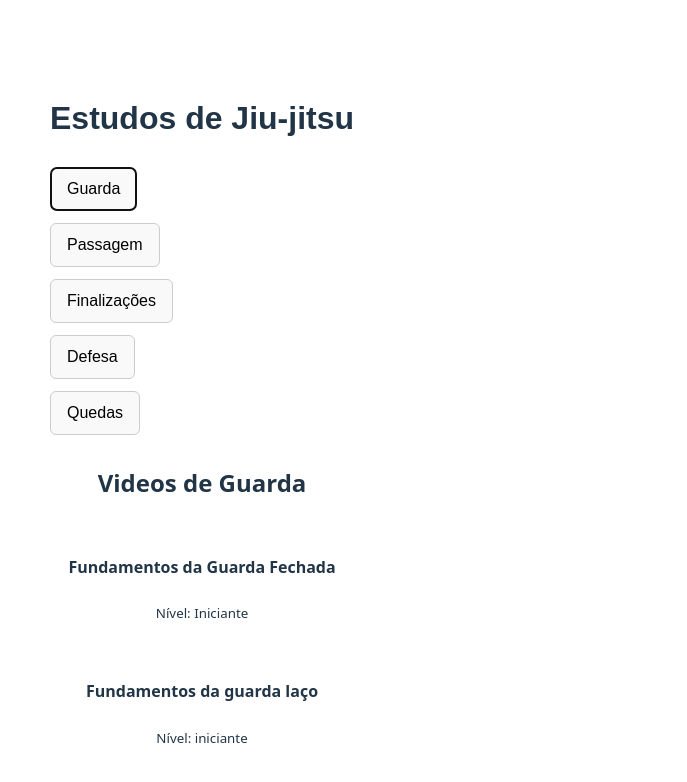
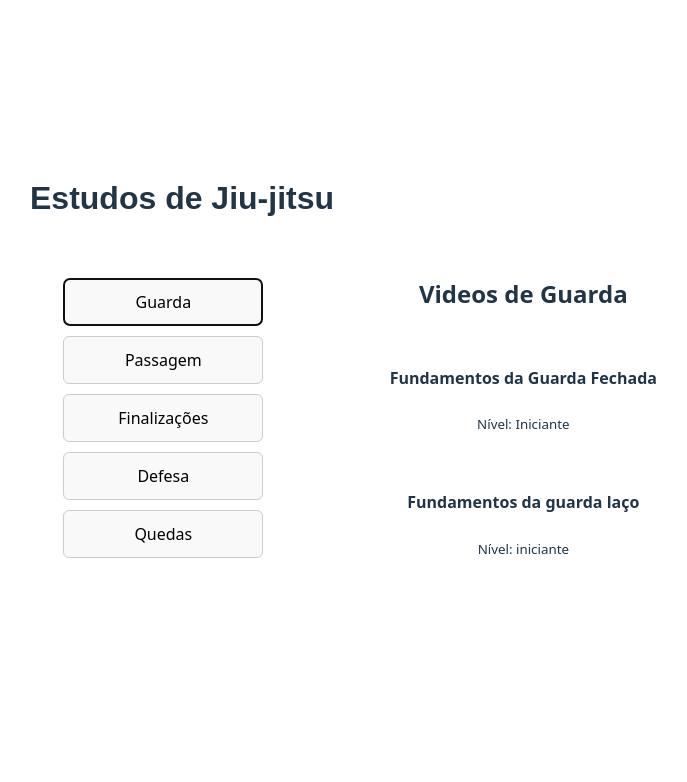
Before and after one commit to Filipecezar00/bjj_learning, a React (Vite) app in the folder jiu-jitsu-study/: page / in a window 1280 px wide. Both pictures are taken after a click on the button "Guarda". Shown: the top 782 px of the page, without its empty margins (10-697 px from the left). Built offline with nearby package versions, Linux system fonts and the light colour scheme.

Commit message:
atualizando

```diff
--- a/jiu-jitsu-study/src/pages/Home.jsx
+++ b/jiu-jitsu-study/src/pages/Home.jsx
@@ -51,7 +51,7 @@ const videosByCategory = {
     Quedas:[
         {
             id:6,
-            title:"Variações do oshi-garami",
+            title:"Variações do Ashi-garami",
             level:"Avançado"
         },
     ],
@@ -67,23 +67,26 @@ function handleCategoryClick(category){
 
 // Função com elementos e interface do Usuario
 return(
-        <div style={{display:"flex", flexDirection:"column", padding:"40px 20px", justifyContent:"center",alignItems:"center",minHeight:"100vh", }}>
-            <div style={{padding:"40px",borderRadius:"12px", textAlign:"center", marginBottom:"100%"}}>
+            <div style={{padding:"40px",borderRadius:"12px", textAlign:"center", marginBottom:"40px"}}>
                 <h1 style={{fontFamily:"sans-serif",marginBottom:"30px",textAlign:"left",fontSize:"2rem"}}>Estudos de Jiu-jitsu</h1>
-                <div style={{display:"flex",gap:"12px",marginTop:"5px", flexDirection:"column",justifyContent:"center",alignItems:"flex-start",fontFamily:"sans-serif",fontWeight:"bolder",flexWrap:"nowrap",maxWidth:"800px"}}>
+
+            <div style={{display:"flex",flexDirection:"row",gap:"100px",alignItems:"center",width:"100%",maxWidth:"1000px",justifyContent:"space-evenly",margin:"10px",padding:"10px"}}>
+                <div style={{display:"flex",flexDirection:"column",gap:"10px",minWidth:"200px"}}>
                     {categories.map((cat)=>(
                         <CategoryCard key={cat} name={cat} onclick={()=>handleCategoryClick(cat)}></CategoryCard>
                     ))}
                 </div>
+
+                <div style={{display:"flex",alignItems:"flex-end"}}>
                     {selectedCategory&&(
-                       <div style={{marginTop:"30px"}}>
+                       <div>
                         <h2>Videos de {selectedCategory}</h2>
-
                         {videosByCategory[selectedCategory].map((video)=>(
                             <VideoCard key={video.id} title={video.title} level={video.level}></VideoCard>
                         ))}
                        </div>
                     )}
+                    </div>
             </div>
     </div>
 );
```
